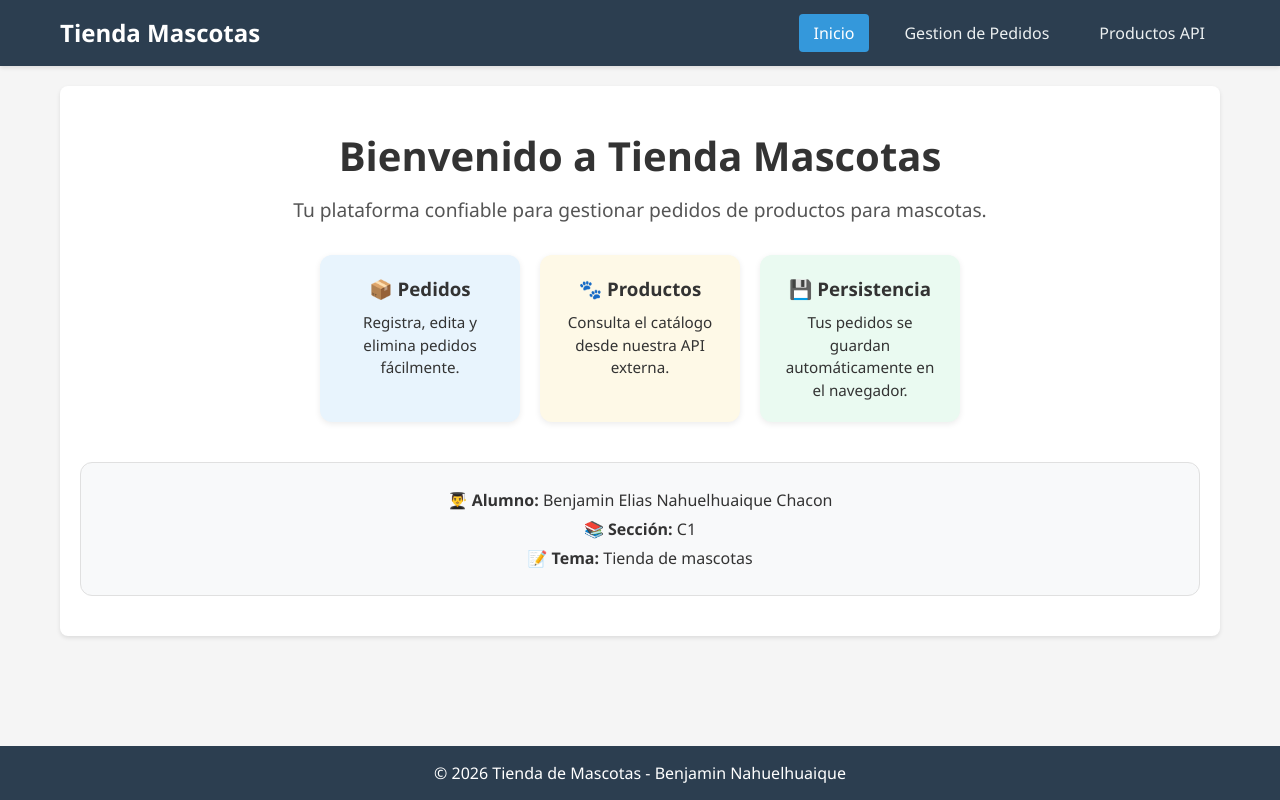
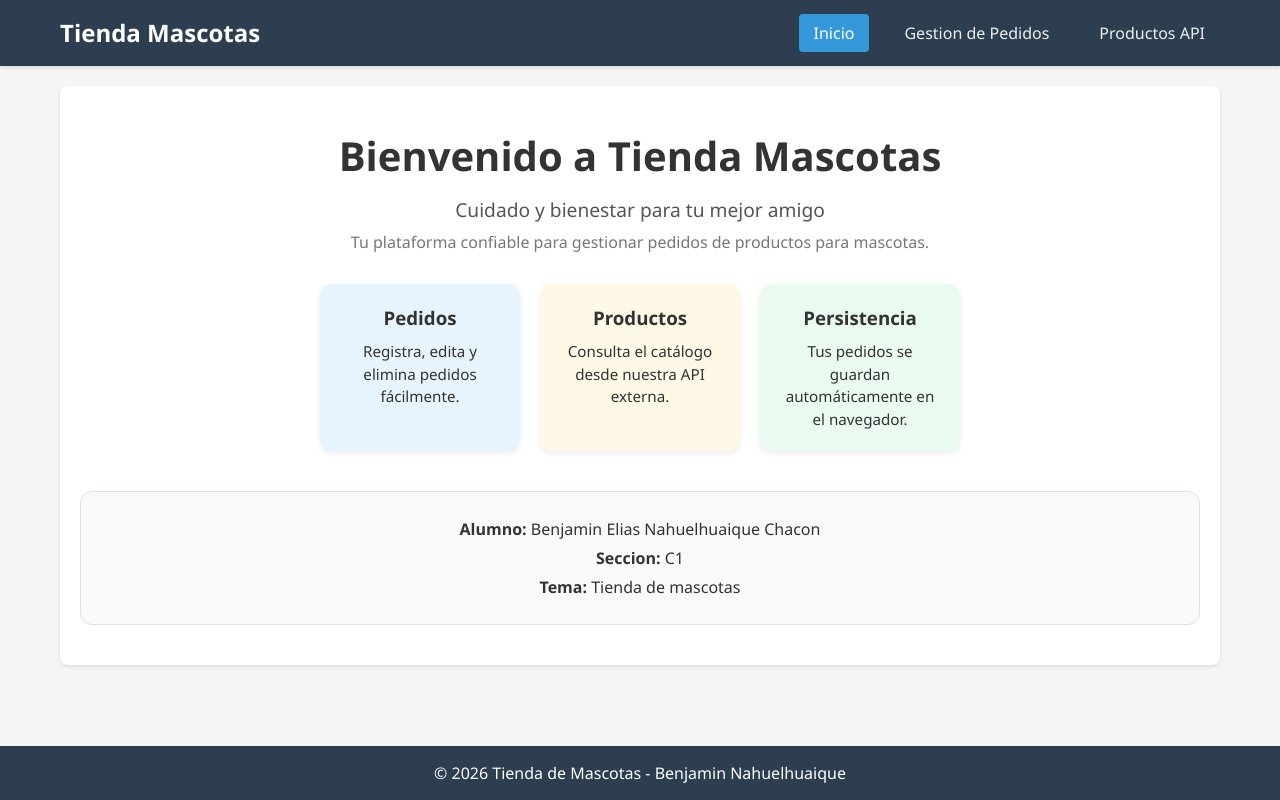
Before and after one commit to Aleluya1234/REPO-Eva3, a React (Vite) app in the folder REPO-Eva-3/: page / in a window 1280 px wide. Built offline with nearby package versions, Linux system fonts and the light colour scheme; the HTML template or start-up script is replaced by a standard one.

Commit message:
Arreglo ultimo minuto

```diff
--- a/REPO-Eva-3/src/pages/Inicio.jsx
+++ b/REPO-Eva-3/src/pages/Inicio.jsx
@@ -4,7 +4,10 @@ function Inicio() {
       <h1 style={{ fontSize: '2.5rem', marginBottom: '10px' }}>
         Bienvenido a Tienda Mascotas
       </h1>
-      <p style={{ fontSize: '1.2rem', color: '#555', marginBottom: '30px' }}>
+      <p style={{ fontSize: '1.2rem', color: '#555', marginBottom: '5px' }}>
+        Cuidado y bienestar para tu mejor amigo
+      </p>
+      <p style={{ fontSize: '1rem', color: '#777', marginBottom: '30px' }}>
         Tu plataforma confiable para gestionar pedidos de productos para mascotas.
       </p>
 
@@ -22,7 +25,7 @@ function Inicio() {
           width: '200px',
           boxShadow: '0 2px 6px rgba(0,0,0,0.08)'
         }}>
-          <h3 style={{ margin: '0 0 8px 0' }}>📦 Pedidos</h3>
+          <h3 style={{ margin: '0 0 8px 0' }}>Pedidos</h3>
           <p style={{ margin: 0, fontSize: '0.95rem', color: '#333' }}>
             Registra, edita y elimina pedidos fácilmente.
           </p>
@@ -35,7 +38,7 @@ function Inicio() {
           width: '200px',
           boxShadow: '0 2px 6px rgba(0,0,0,0.08)'
         }}>
-          <h3 style={{ margin: '0 0 8px 0' }}>🐾 Productos</h3>
+          <h3 style={{ margin: '0 0 8px 0' }}>Productos</h3>
           <p style={{ margin: 0, fontSize: '0.95rem', color: '#333' }}>
             Consulta el catálogo desde nuestra API externa.
           </p>
@@ -48,7 +51,7 @@ function Inicio() {
           width: '200px',
           boxShadow: '0 2px 6px rgba(0,0,0,0.08)'
         }}>
-          <h3 style={{ margin: '0 0 8px 0' }}>💾 Persistencia</h3>
+          <h3 style={{ margin: '0 0 8px 0' }}>Persistencia</h3>
           <p style={{ margin: 0, fontSize: '0.95rem', color: '#333' }}>
             Tus pedidos se guardan automáticamente en el navegador.
           </p>
@@ -63,13 +66,13 @@ function Inicio() {
         border: '1px solid #e0e0e0'
       }}>
         <p style={{ margin: '5px 0' }}>
-          <strong>👨‍🎓 Alumno:</strong> Benjamin Elias Nahuelhuaique Chacon
+          <strong>Alumno:</strong> Benjamin Elias Nahuelhuaique Chacon
         </p>
         <p style={{ margin: '5px 0' }}>
-          <strong>📚 Sección:</strong> C1
+          <strong>Seccion:</strong> C1
         </p>
         <p style={{ margin: '5px 0' }}>
-          <strong>📝 Tema:</strong> Tienda de mascotas
+          <strong>Tema:</strong> Tienda de mascotas
         </p>
       </div>
     </div>
```
